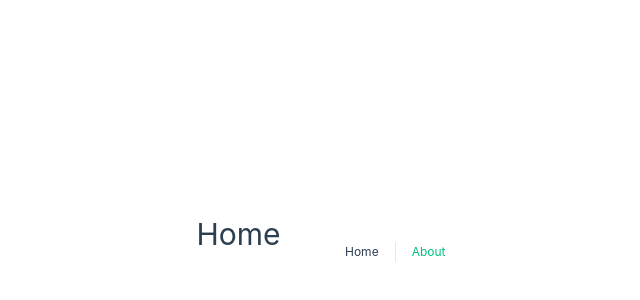
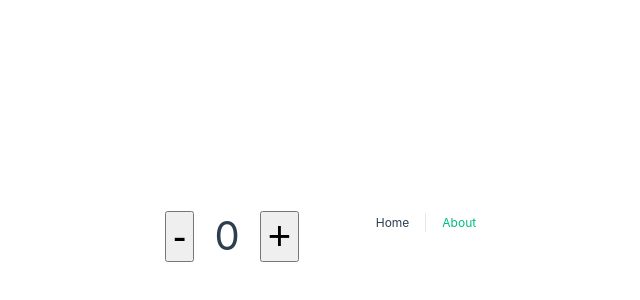
Before and after one commit to javiergranados/vue-composition-api-course, a Vue app: page / in a window 1280 px wide. Shown: the part 164-464 px from the top of the page, without its empty margins (311-951 px from the left). Built offline with nearby package versions, Linux system fonts and the light colour scheme.

Commit message:
Add basic counter

```diff
--- a/src/views/HomeView.vue
+++ b/src/views/HomeView.vue
@@ -1,5 +1,42 @@
 <template>
   <div class="home">
-    <h1>Home</h1>
+    <div>
+      <button @click="decreaseCounter" class="btn">-</button>
+      <span class="counter">{{ counter }}</span>
+      <button @click="increaseCounter" class="btn">+</button>
+    </div>
   </div>
 </template>
+
+<script>
+export default {
+  data() {
+    return {
+      counter: 0
+    }
+  },
+  methods: {
+    decreaseCounter() {
+      this.counter--
+    },
+    increaseCounter() {
+      this.counter++
+    }
+  }
+}
+</script>
+
+<style>
+.home {
+  text-align: center;
+  padding: 20px;
+}
+.btn {
+  cursor: pointer;
+}
+.btn,
+.counter {
+  font-size: 40px;
+  margin: 10px;
+}
+</style>
```
